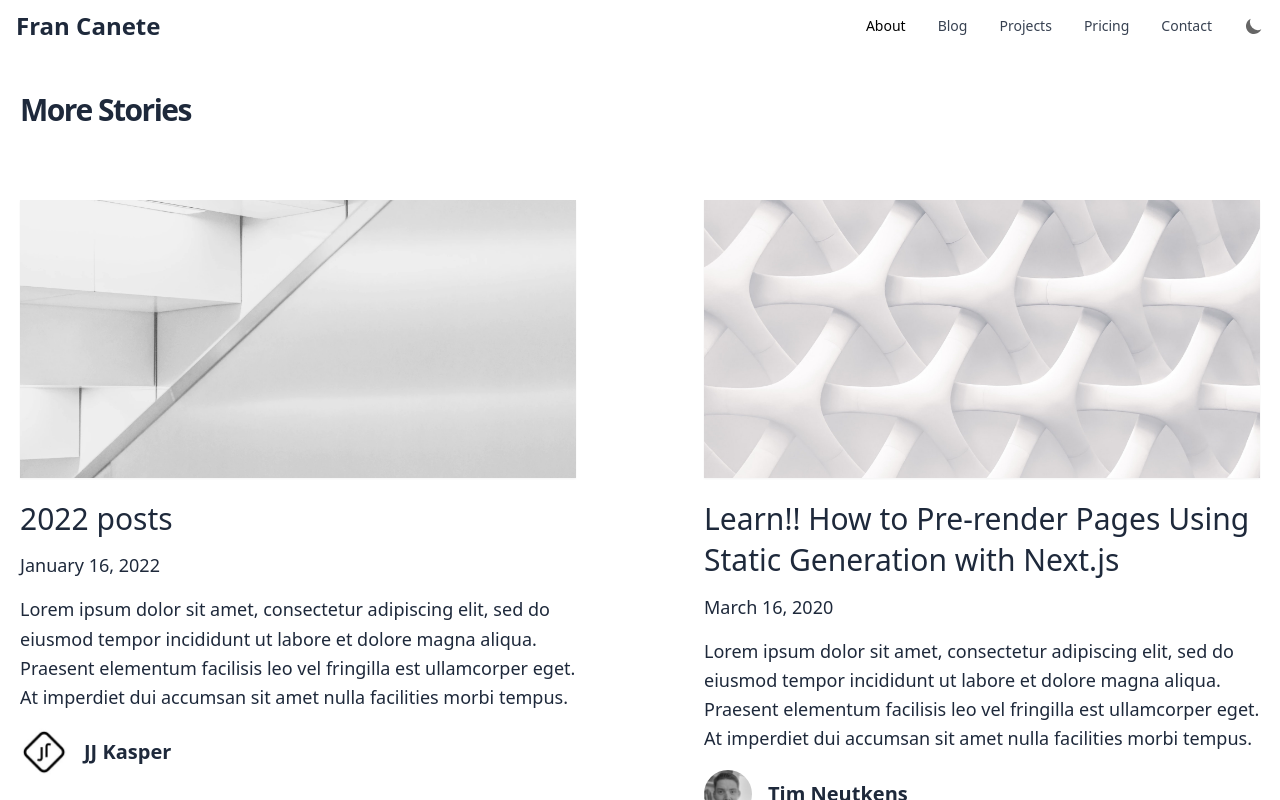
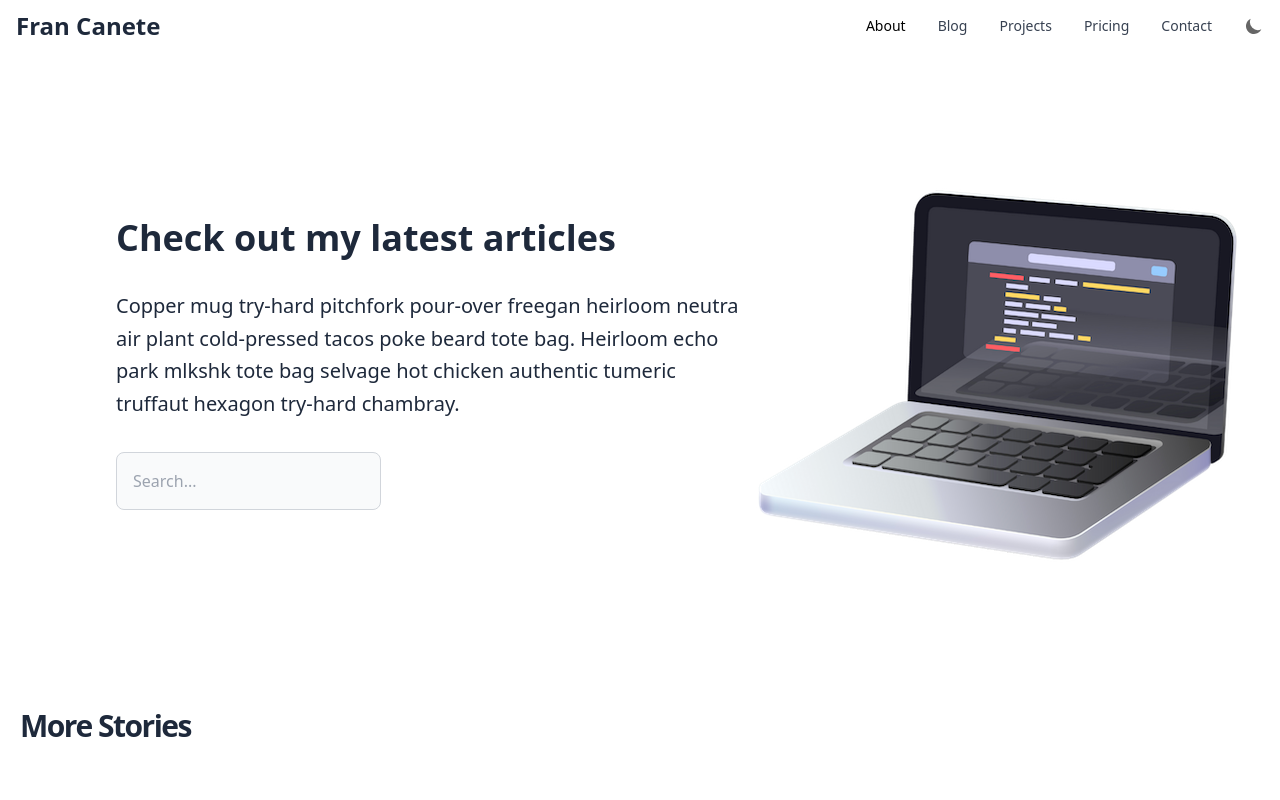
Before and after one commit to francanete/francanete.com, a Next.js app: page /blog in a window 1280 px wide. Shown: the top 800 px of the page. Built offline with nearby package versions, Linux system fonts and the light colour scheme.

Commit message:
Create Blog header section

```diff
--- /dev/null
+++ b/components/BlogPageHeader.tsx
@@ -0,0 +1,48 @@
+import Image from "next/image";
+import Link from "next/link";
+import React from "react";
+import { getAllProjects } from "../lib/apiProjects";
+import Post from "../types/post";
+import { Button } from "./Button";
+import { GithubIcon } from "./icons/GithubIcon";
+import { PostTitle } from "./PostTitle";
+import { ProjectTechnologies } from "./ProjectTechnologies";
+
+type Props = {
+  projects: Post[];
+};
+
+export default function BlogPageHeader({ projects }: Props) {
+  return (
+    <div className="container mx-auto flex mb-24 pt-12 lg:pt-32 flex-col-reverse md:flex-row items-center">
+      <div className="lg:flex-grow md:w-1/2 lg:pl-24 md:pl-16 flex flex-col md:items-start md:text-left items-center text-center">
+        <PostTitle weight="bold" size="4xl" level="h1" marginBottom="8">
+          Check out my latest articles
+        </PostTitle>
+        <p className="mb-8 leading-relaxed">
+          Copper mug try-hard pitchfork pour-over freegan heirloom neutra air
+          plant cold-pressed tacos poke beard tote bag. Heirloom echo park
+          mlkshk tote bag selvage hot chicken authentic tumeric truffaut hexagon
+          try-hard chambray.
+        </p>
+        <div className="flex justify-center">
+          <div className="mb-6">
+            <input
+              placeholder="Search..."
+              type="text"
+              id="large-input"
+              className="block p-4 w-full text-gray-900 bg-gray-50 rounded-lg border border-gray-300 sm:text-md focus:ring-blue-500 focus:border-blue-500 dark:bg-gray-700 dark:border-gray-600 dark:placeholder-gray-400 dark:text-white dark:focus:ring-blue-500 dark:focus:border-blue-500"
+            ></input>
+          </div>
+        </div>
+      </div>
+      <div className=" w-full lg:max-w-lg lg:w-full md:w-1/2 w-5/6 mb-10 md:mb-0">
+        <img
+          className="object-cover object-center rounded"
+          src="../images/laptop2.png"
+          alt="laptop"
+        />
+      </div>
+    </div>
+  );
+}
--- a/pages/blog.tsx
+++ b/pages/blog.tsx
@@ -2,6 +2,7 @@ import Layout from "../components/layout";
 import Post from "../types/post";
 import MoreStories from "../components/more-stories";
 import { getAllPosts } from "../lib/api";
+import BlogPageHeader from "../components/BlogPageHeader";
 
 type Props = {
   allPosts: Post[];
@@ -11,6 +12,7 @@ export default function Blog({ allPosts }: Props) {
   return (
     <Layout>
       <div className="container mx-auto px-5">
+        <BlogPageHeader projects={allPosts} />
         <MoreStories posts={allPosts} />
       </div>
     </Layout>
--- a/pages/projects.tsx
+++ b/pages/projects.tsx
@@ -3,7 +3,7 @@ import Post from "../types/post";
 import MoreStories from "../components/more-stories";
 import { getAllProjects } from "../lib/apiProjects";
 import ProjectPreview from "../components/ProjectPreview";
-import ProjectPageHeader from "../components/ProjectPageHeader";
+import ProjectPageHeader from "../components/ProjectsPageHeader";
 
 type Props = {
   allProjects: Post[];
```
Also changed, not shown: components/ProjectsPageHeader.tsx (renamed from components/ProjectPageHeader.tsx), public/images/laptop2.png (added).
